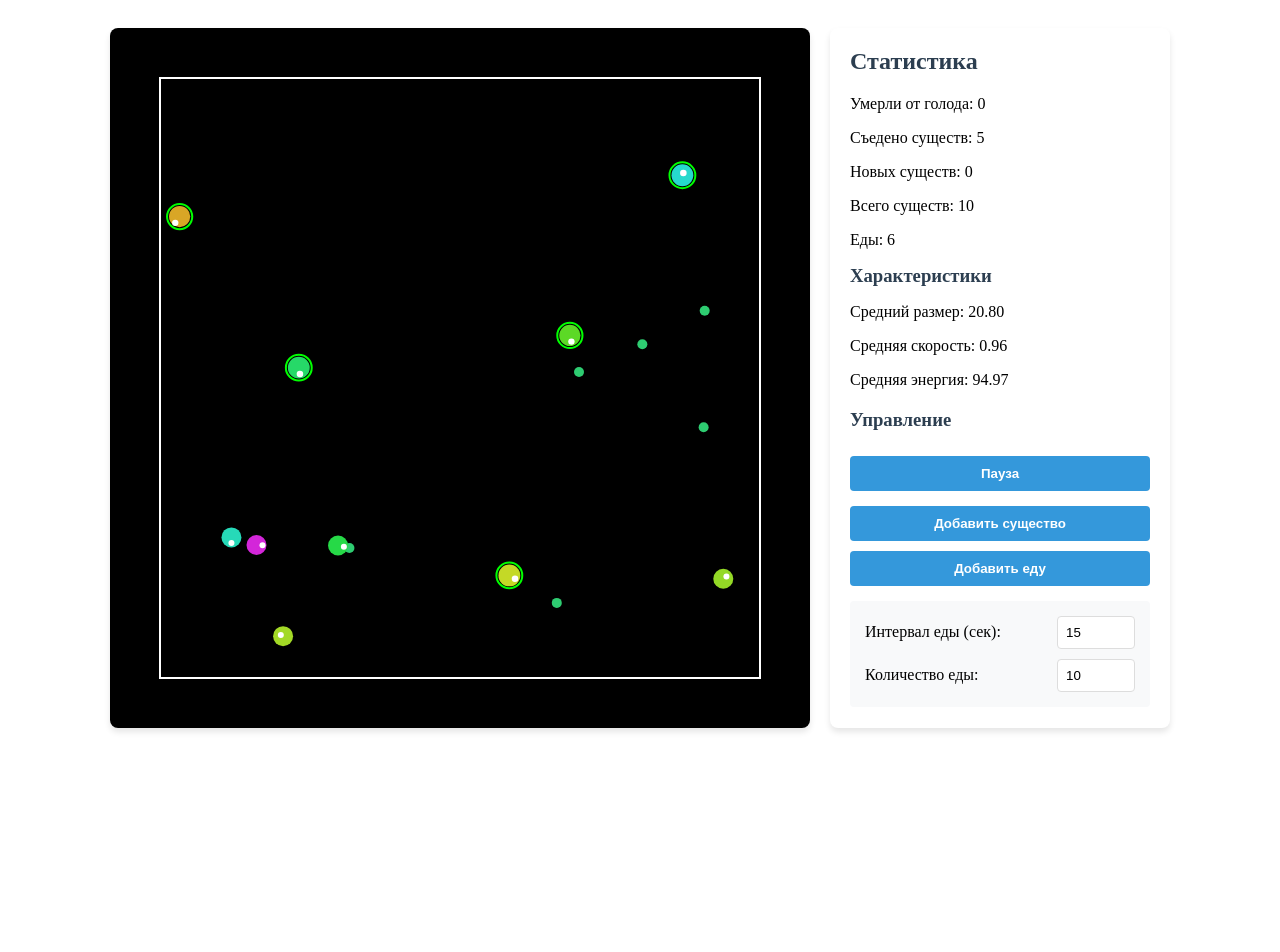
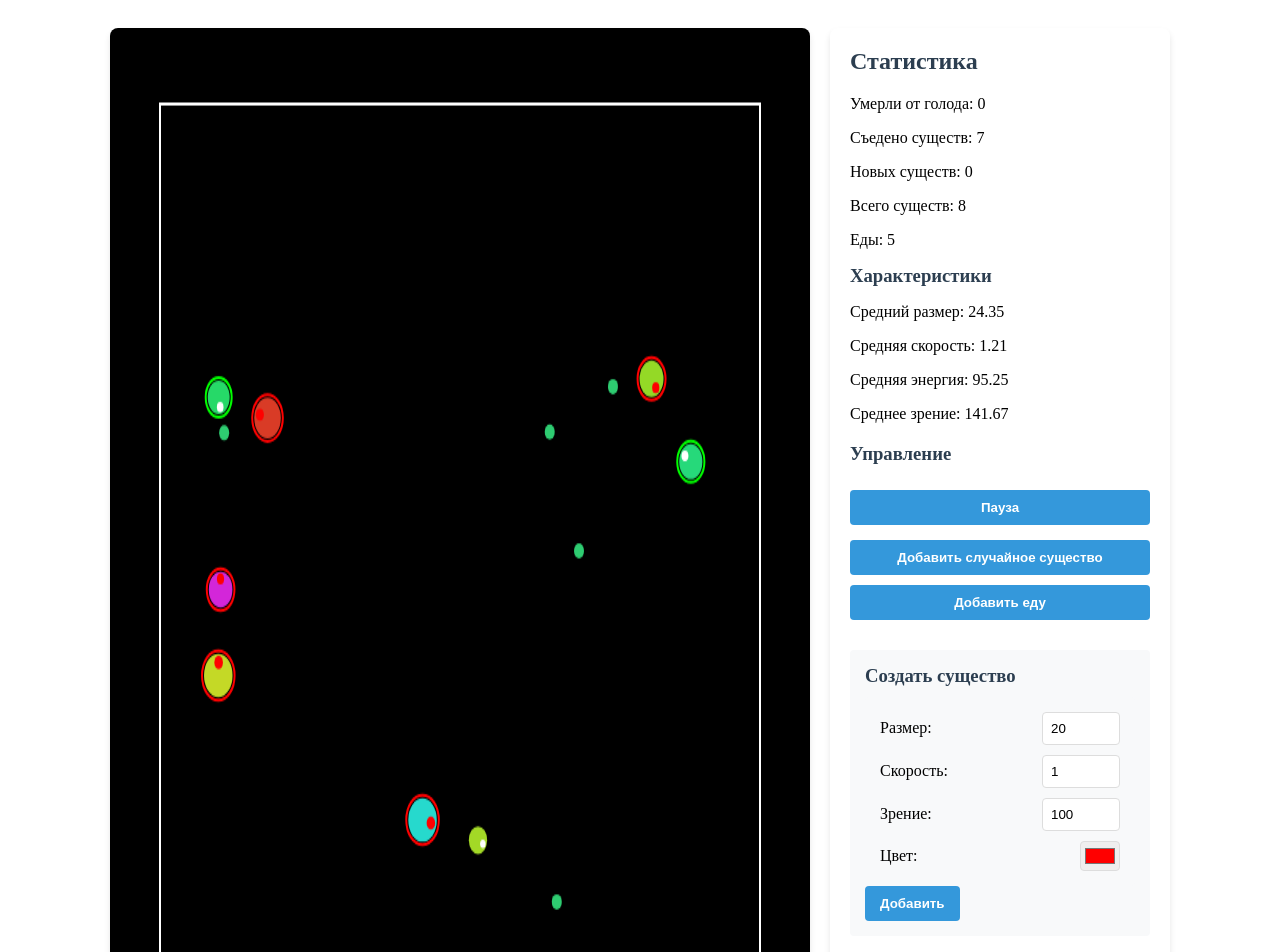
Before and after one commit to EgorNovikov7/NaturalSelection, a Vue app: page / in a window 1280 px wide. Shown: the top 952 px of the page. Before the commit the page ends 800 px from the top, so only its background shows below. Built offline with nearby package versions, Linux system fonts and the light colour scheme.

Commit message:
Хорошая версия

```diff
--- a/src/App.vue
+++ b/src/App.vue
@@ -15,6 +15,7 @@
           <p>Средний размер: {{ stats.avgSize.toFixed(2) }}</p>
           <p>Средняя скорость: {{ stats.avgSpeed.toFixed(2) }}</p>
           <p>Средняя энергия: {{ stats.avgEnergy.toFixed(2) }}</p>
+          <p>Среднее зрение: {{ stats.avgVision.toFixed(2) }}</p>
         </div>
 
         <div class="controls">
@@ -24,8 +25,31 @@
           </button>
 
           <div class="spawn-controls">
-            <button @click="spawnRandomCreature">Добавить существо</button>
+            <button @click="spawnRandomCreature">Добавить случайное существо</button>
             <button @click="spawnFood(10)">Добавить еду</button>
+          </div>
+
+          <div class="custom-creature">
+            <h3>Создать существо</h3>
+            <div class="settings">
+              <div>
+                <label>Размер:</label>
+                <input type="number" v-model.number="customCreature.size" min="10" max="100">
+              </div>
+              <div>
+                <label>Скорость:</label>
+                <input type="number" v-model.number="customCreature.speed" min="0.1" max="5" step="0.1">
+              </div>
+              <div>
+                <label>Зрение:</label>
+                <input type="number" v-model.number="customCreature.vision" min="50" max="300">
+              </div>
+              <div>
+                <label>Цвет:</label>
+                <input type="color" v-model="customCreature.color">
+              </div>
+            </div>
+            <button @click="spawnCustomCreature">Добавить</button>
           </div>
 
           <div class="settings">
@@ -46,12 +70,12 @@
 
 <script>
 class Creature {
-  constructor(x, y, color) {
+  constructor(x, y, size, speed, vision, color) {
     this.x = x
     this.y = y
-    this.size = 20
-    this.speed = 1.0
-    this.vision = 100
+    this.size = size || 20
+    this.speed = speed || 1.0
+    this.vision = vision || 100
     this.type = 'creature'
     this.energy = 100
     this.dx = Math.random() * 2 - 1
@@ -112,10 +136,14 @@ class Creature {
   }
 
   clone() {
-    const clone = new Creature(this.x, this.y, this.color)
-    clone.size = this.size
-    clone.speed = this.speed
-    clone.vision = this.vision
+    const clone = new Creature(
+      this.x,
+      this.y,
+      this.size,
+      this.speed,
+      this.vision,
+      this.color
+    )
     clone.energy = this.energy
     clone.dx = this.dx
     clone.dy = this.dy
@@ -147,13 +175,20 @@ export default {
       foodSpawnTimer: null,
       foodSpawnInterval: 15,
       foodSpawnAmount: 10,
+      customCreature: {
+        size: 20,
+        speed: 1.0,
+        vision: 100,
+        color: '#ff0000'
+      },
       stats: {
         energyDeaths: 0,
         predationDeaths: 0,
         newCreatures: 0,
         avgSize: 20,
         avgSpeed: 1.0,
-        avgEnergy: 100
+        avgEnergy: 100,
+        avgVision: 100
       }
     }
   },
@@ -177,7 +212,23 @@ export default {
     spawnRandomCreature() {
       const x = 50 + Math.random() * 600
       const y = 50 + Math.random() * 600
-      this.creatures.push(new Creature(x, y))
+      const size = 15 + Math.random() * 15
+      const speed = 0.5 + Math.random() * 1.5
+      const vision = 80 + Math.random() * 100
+      this.creatures.push(new Creature(x, y, size, speed, vision))
+    },
+
+    spawnCustomCreature() {
+      const x = 50 + Math.random() * 600
+      const y = 50 + Math.random() * 600
+      this.creatures.push(new Creature(
+        x,
+        y,
+        this.customCreature.size,
+        this.customCreature.speed,
+        this.customCreature.vision,
+        this.customCreature.color
+      ))
     },
 
     getValidFoodPosition() {
@@ -334,6 +385,7 @@ export default {
           if (this.distance(creature, food) < creature.size / 2) {
             creature.size *= 1.03
             creature.speed *= 0.97
+            creature.vision *= 1.03
             creature.energy = 100
             creature.foodEaten++
             this.foods.splice(j, 1)
@@ -387,6 +439,7 @@ export default {
     creatureEatsCreature(predator, prey) {
       predator.size *= 1.03
       predator.speed *= 0.97
+      predator.vision *= 1.03
       predator.energy = 100
       predator.foodEaten++
 
@@ -415,16 +468,19 @@ export default {
         this.stats.avgSize = 0
         this.stats.avgSpeed = 0
         this.stats.avgEnergy = 0
+        this.stats.avgVision = 0
         return
       }
 
       const totalSize = this.creatures.reduce((sum, c) => sum + c.size, 0)
       const totalSpeed = this.creatures.reduce((sum, c) => sum + c.speed, 0)
       const totalEnergy = this.creatures.reduce((sum, c) => sum + c.energy, 0)
+      const totalVision = this.creatures.reduce((sum, c) => sum + c.vision, 0)
 
       this.stats.avgSize = totalSize / this.creatures.length
       this.stats.avgSpeed = totalSpeed / this.creatures.length
       this.stats.avgEnergy = totalEnergy / this.creatures.length
+      this.stats.avgVision = totalVision / this.creatures.length
     },
 
     draw() {
@@ -530,6 +586,17 @@ button:hover {
   gap: 10px;
 }
 
+.custom-creature {
+  margin: 15px 0;
+  padding: 15px;
+  background-color: #f8f9fa;
+  border-radius: 4px;
+}
+
+.custom-creature h3 {
+  margin-top: 0;
+}
+
 .settings {
   display: flex;
   flex-direction: column;
@@ -552,6 +619,12 @@ input {
   width: 60px;
 }
 
+input[type="color"] {
+  width: 40px;
+  height: 30px;
+  padding: 2px;
+}
+
 h2, h3 {
   color: #2c3e50;
   margin-top: 0;
```
